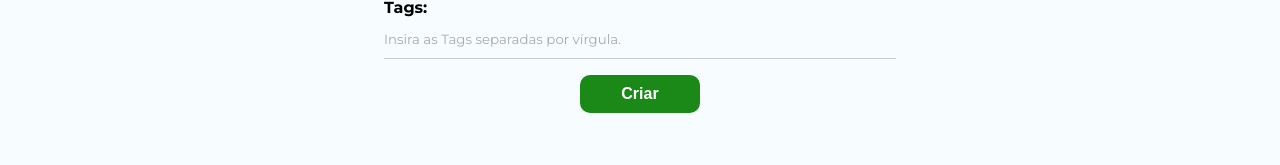
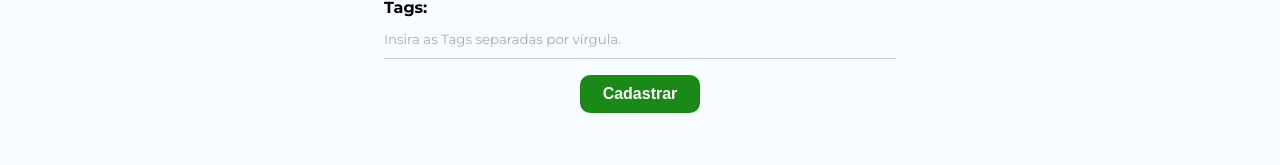
Before and after one commit to IagoMesquita/miniblog, a React (Create React App) app: page /posts/create in a window 1280 px wide. Shown: the part 470-635 px from the top of the page. Built offline with nearby package versions, Linux system fonts and the light colour scheme; no server answers; sample sign-in values are in the browser's storage.

Commit message:
feat: inserting data into Firebase

```diff
--- a/src/pages/CreatePost/index.jsx
+++ b/src/pages/CreatePost/index.jsx
@@ -1,4 +1,9 @@
+import userEvent from '@testing-library/user-event';
 import { useState } from 'react';
+
+import { useAuthValue } from '../../context/AuthContext'
+
+import { useInsertDocument }from '../../hooks/useInsertDocument';
 
 import styles from './CreatePost.module.css';
 
@@ -9,8 +14,33 @@
   const [tags, setTags] = useState([]);
   const [formError, setFormError] = useState("");
 
+  const { insertDocument, response } = useInsertDocument("posts");
+
+  // ContextApi
+  const { user } = useAuthValue();
+
   const handleSubmit = (e) => {
     e.preventDefault();
+
+    setFormError("");
+
+    // validate image URL
+
+    // criar o array de tags
+
+    // checar todos os valores
+    const post = {
+      title,
+      image,
+      body,
+      tags,
+      uid: user.uid,
+      createdBy: user.displayName,
+    };
+
+    insertDocument(post);
+
+    // redirect to home page
 
   };
 
@@ -62,14 +92,13 @@
             required
           />
         </label>
-        <button className='btn'>Criar</button>
-        {/* {
-          !loading && <button className='btn'>Cadastrar</button>
+        {
+          !response.loading && <button className='btn'>Cadastrar</button>
         }
         {
-          loading && <button disabled="true" className='btn'>Aguarde...</button>
+          response.loading && <button disabled="true" className='btn'>Aguarde...</button>
         }
-        { error && <p className='error'>{error}</p> } */}
+        { response.error && <p className='error'>{response.error}</p> }
       </form>
     </div>
   )
```
